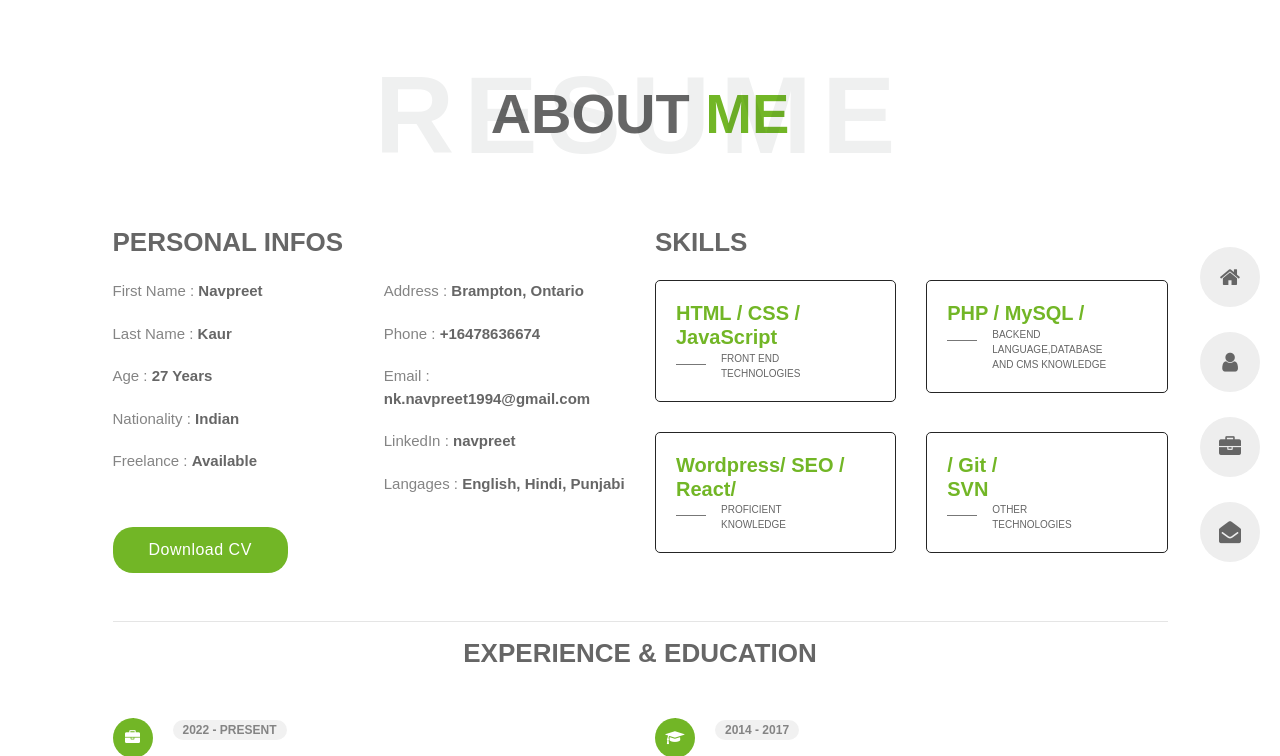
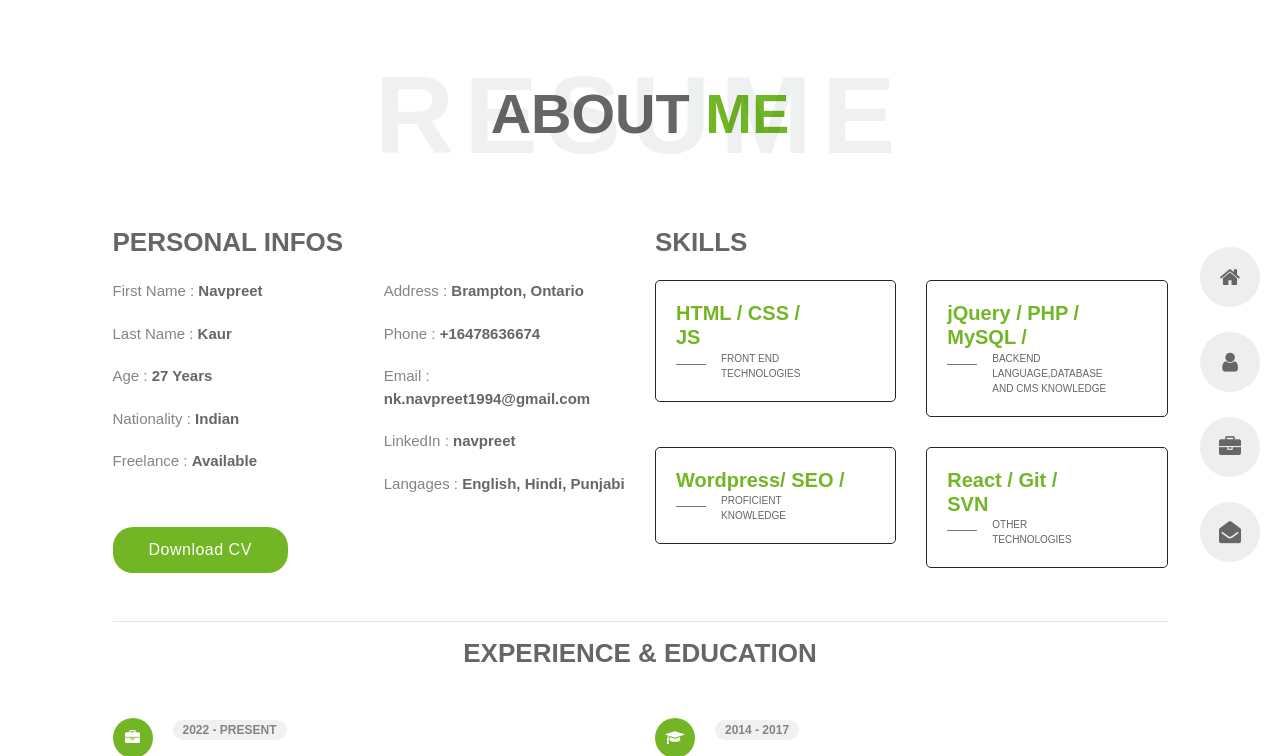
Before and after one commit to Nav-preet/nav, a PHP site: page /phpmail/about.php in a window 1280 px wide. Shown: the top 756 px of the page. Run offline with PHP 8.4, Linux system fonts and the light colour scheme.

Commit message:
files content updated

```diff
--- a/about.php
+++ b/about.php
@@ -46,25 +46,25 @@
                 <div class="row">
                     <div class="col-6">
                         <div class="box-stats with-margin">
-                            <h3 class="poppins-font position-relative">HTML / CSS /<br/>JavaScript</h3>
+                            <h3 class="poppins-font position-relative">HTML / CSS /<br/>JS</h3>
                             <p class="open-sans-font m-0 position-relative text-uppercase">Front End <span class="d-block">Technologies</span></p>
                         </div>
                     </div>
                     <div class="col-6">
                         <div class="box-stats with-margin">
-                            <h3 class="poppins-font position-relative">PHP / MySQL /<br/></h3>
+                            <h3 class="poppins-font position-relative">jQuery / PHP / MySQL /<br/></h3>
                             <p class="open-sans-font m-0 position-relative text-uppercase">Backend language,database<span class="d-block">and CMS Knowledge</span></p>
                         </div>
                     </div>
                     <div class="col-6">
                         <div class="box-stats">
-                            <h3 class="poppins-font position-relative">Wordpress/ SEO / React/<br/></h3>
+                            <h3 class="poppins-font position-relative">Wordpress/ SEO /<br/></h3>
                             <p class="open-sans-font m-0 position-relative text-uppercase">Proficient <span class="d-block">Knowledge</span></p>
                         </div>
                     </div>
                     <div class="col-6">
                         <div class="box-stats">
-                            <h3 class="poppins-font position-relative"> / Git /<br/>SVN</h3>
+                            <h3 class="poppins-font position-relative"> React / Git /<br/>SVN</h3>
                             <p class="open-sans-font m-0 position-relative text-uppercase">Other <span class="d-block">Technologies</span></p>
                         </div>
                     </div>
```
